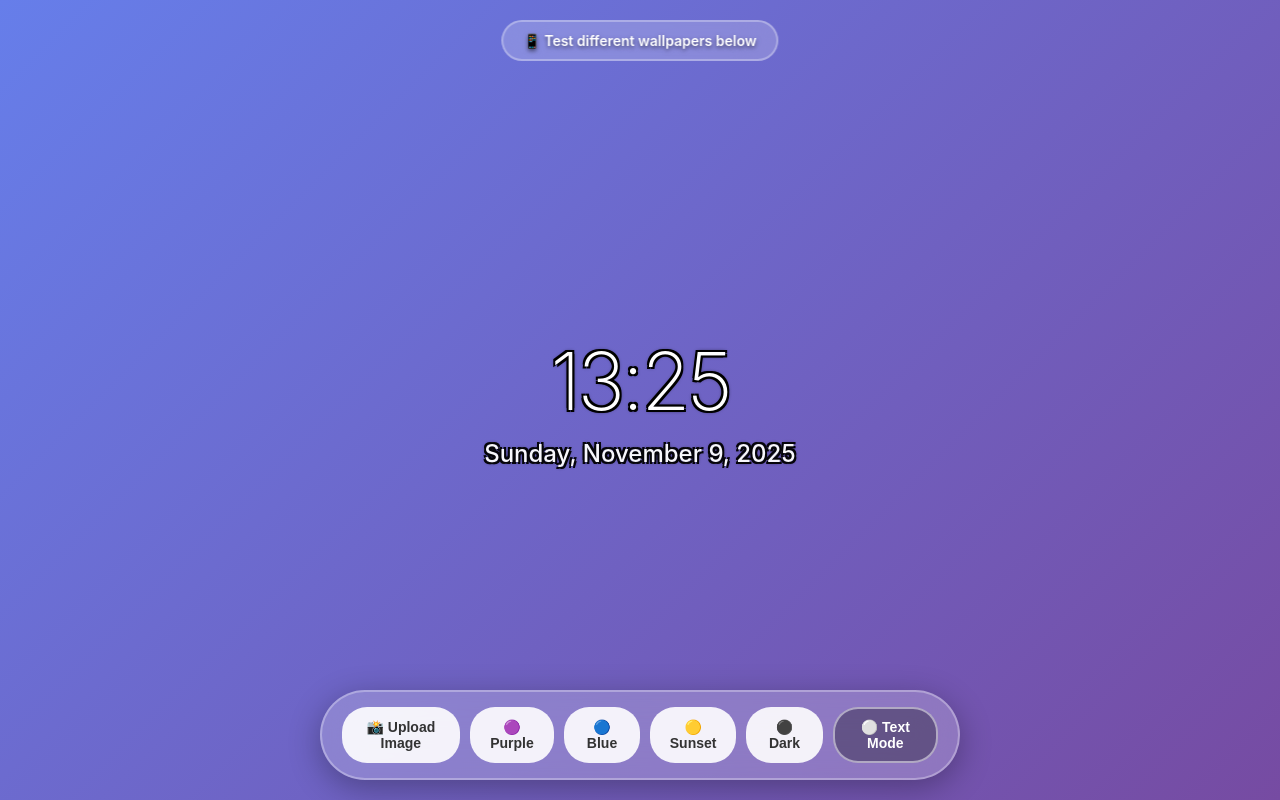
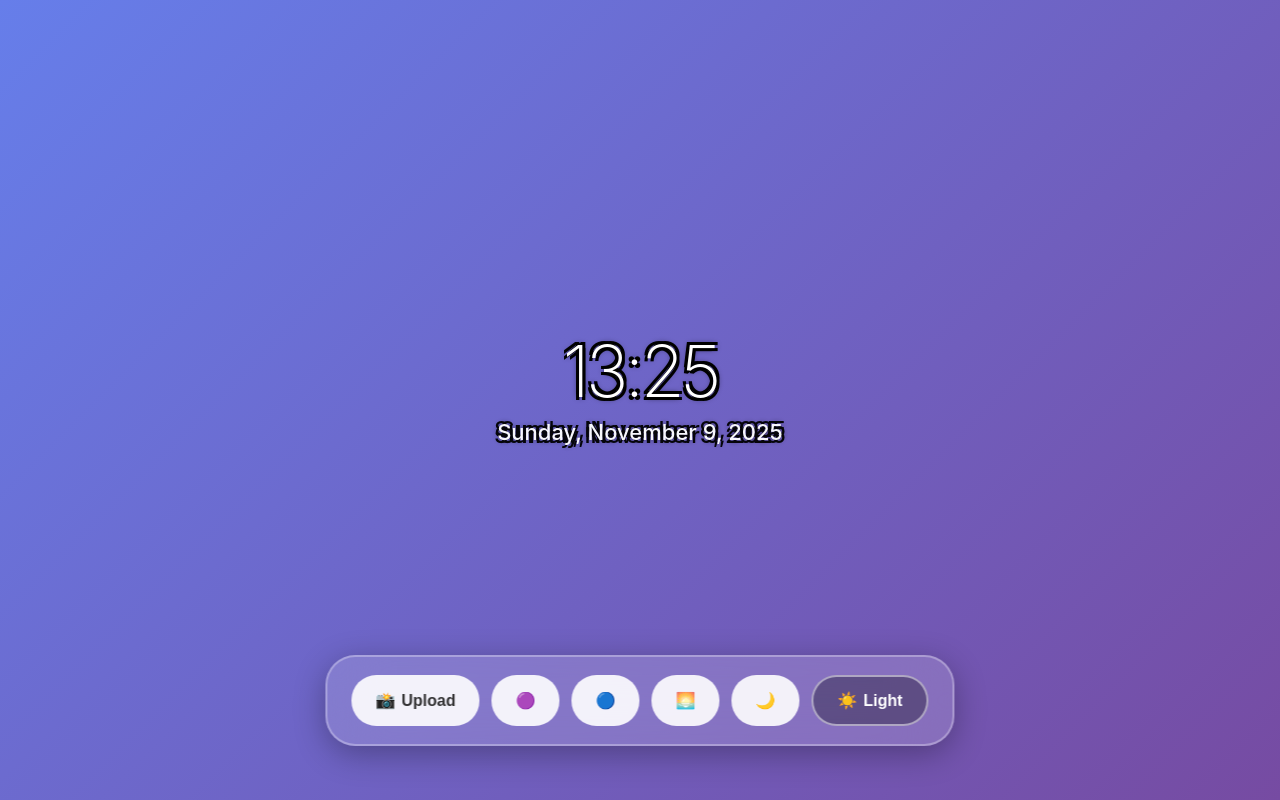
Before and after one commit to lyode/voice-home-screen-pro, a plain HTML site: page index.html in a window 1280 px wide. Drawn offline with Linux system fonts and the light colour scheme.

Commit message:
Update index.html

```diff
--- a/index.html
+++ b/index.html
@@ -6,7 +6,7 @@
     <meta name="theme-color" content="transparent">
     <meta name="apple-mobile-web-app-capable" content="yes">
     <meta name="apple-mobile-web-app-status-bar-style" content="black-translucent">
-    <title>Clock - Test Background</title>
+    <title>Clock - iPhone 15 Pro Max</title>
     <style>
         * {
             margin: 0;
@@ -15,8 +15,8 @@
         }
 
         :root {
-            --outline-width: 2px;
-            --shadow-blur: 4px;
+            --outline-width: 3px;
+            --shadow-blur: 6px;
         }
 
         html, body {
@@ -26,19 +26,33 @@
         }
 
         body {
-            font-family: -apple-system, BlinkMacSystemFont, 'Segoe UI', Roboto, sans-serif;
+            font-family: -apple-system, BlinkMacSystemFont, 'SF Pro Display', sans-serif;
             display: flex;
             flex-direction: column;
             align-items: center;
             justify-content: center;
-            /* Default gradient background */
+            /* Default gradient */
             background: linear-gradient(135deg, #667eea 0%, #764ba2 100%);
             background-size: cover;
             background-position: center;
             transition: background 0.5s ease;
+            /* iPhone 15 Pro Max safe areas - Dynamic Island */
+            padding-top: max(env(safe-area-inset-top), 54px);
+            padding-bottom: max(env(safe-area-inset-bottom), 34px);
+            padding-left: env(safe-area-inset-left);
+            padding-right: env(safe-area-inset-right);
         }
 
-        /* White text with black outline */
+        /* Clock container */
+        .clock-container {
+            display: flex;
+            flex-direction: column;
+            align-items: center;
+            justify-content: center;
+            margin-top: -20px; /* Slightly above center for better visual balance */
+        }
+
+        /* White text with black outline - optimized for iPhone 15 Pro Max */
         .time, .date {
             color: white;
             text-shadow:
@@ -46,58 +60,68 @@
                 var(--outline-width) calc(var(--outline-width) * -1) 0 #000,
                 calc(var(--outline-width) * -1) var(--outline-width) 0 #000,
                 var(--outline-width) var(--outline-width) 0 #000,
-                0 0 var(--shadow-blur) rgba(0, 0, 0, 2);
+                0 0 var(--shadow-blur) rgba(0, 0, 0, 2.5);
             pointer-events: none;
+            user-select: none;
         }
 
+        /* iPhone 15 Pro Max optimized sizes */
         .time {
-            font-size: 80px;
+            font-size: 96px;
             font-weight: 200;
-            letter-spacing: -3px;
-            margin-bottom: 10px;
+            letter-spacing: -4px;
+            margin-bottom: 12px;
+            line-height: 1;
         }
 
         .date {
-            font-size: 24px;
+            font-size: 28px;
             font-weight: 500;
             opacity: 0.95;
+            line-height: 1.2;
+            text-align: center;
+            padding: 0 20px;
         }
 
-        /* Control Panel */
+        /* Control Panel - optimized for iPhone 15 Pro Max bottom */
         .controls {
             position: fixed;
-            bottom: 20px;
+            bottom: max(env(safe-area-inset-bottom), 34px);
+            bottom: calc(max(env(safe-area-inset-bottom), 34px) + 20px);
             left: 50%;
             transform: translateX(-50%);
             display: flex;
-            gap: 10px;
-            padding: 15px 20px;
-            background: rgba(255, 255, 255, 0.2);
-            backdrop-filter: blur(20px);
-            border-radius: 50px;
+            flex-wrap: wrap;
+            justify-content: center;
+            gap: 12px;
+            padding: 18px 24px;
+            background: rgba(255, 255, 255, 0.15);
+            backdrop-filter: blur(30px);
+            border-radius: 30px;
             border: 2px solid rgba(255, 255, 255, 0.3);
             box-shadow: 0 8px 32px rgba(0, 0, 0, 0.3);
+            max-width: 90%;
         }
 
         .btn {
-            padding: 10px 20px;
+            padding: 14px 24px;
             background: rgba(255, 255, 255, 0.9);
             border: none;
             border-radius: 25px;
-            font-size: 14px;
+            font-size: 16px;
             font-weight: 600;
             cursor: pointer;
             transition: all 0.3s ease;
             color: #333;
-        }
-
-        .btn:hover {
-            transform: scale(1.05);
-            background: white;
+            min-height: 48px; /* iPhone touch target */
+            display: flex;
+            align-items: center;
+            gap: 6px;
         }
 
         .btn:active {
             transform: scale(0.95);
+            background: rgba(255, 255, 255, 1);
         }
 
         #imageUpload {
@@ -105,19 +129,24 @@
         }
 
         .text-mode-toggle {
-            padding: 10px 20px;
+            padding: 14px 24px;
             background: rgba(0, 0, 0, 0.3);
             border: 2px solid rgba(255, 255, 255, 0.5);
             border-radius: 25px;
-            font-size: 14px;
+            font-size: 16px;
             font-weight: 600;
             cursor: pointer;
             color: white;
             transition: all 0.3s ease;
+            min-height: 48px;
+            display: flex;
+            align-items: center;
+            gap: 6px;
         }
 
-        .text-mode-toggle:hover {
+        .text-mode-toggle:active {
             background: rgba(0, 0, 0, 0.5);
+            transform: scale(0.95);
         }
 
         /* Dark text mode */
@@ -129,84 +158,152 @@
                 var(--outline-width) calc(var(--outline-width) * -1) 0 #fff,
                 calc(var(--outline-width) * -1) var(--outline-width) 0 #fff,
                 var(--outline-width) var(--outline-width) 0 #fff,
-                0 0 var(--shadow-blur) rgba(255, 255, 255, 2);
+                0 0 var(--shadow-blur) rgba(255, 255, 255, 2.5);
         }
 
-        /* Info text */
+        /* Info text - positioned below Dynamic Island */
         .info {
             position: fixed;
-            top: 20px;
+            top: max(env(safe-area-inset-top), 54px);
+            top: calc(max(env(safe-area-inset-top), 54px) + 20px);
             left: 50%;
             transform: translateX(-50%);
-            padding: 10px 20px;
-            background: rgba(255, 255, 255, 0.2);
-            backdrop-filter: blur(20px);
+            padding: 12px 24px;
+            background: rgba(255, 255, 255, 0.15);
+            backdrop-filter: blur(30px);
             border-radius: 25px;
             border: 2px solid rgba(255, 255, 255, 0.3);
             color: white;
-            font-size: 14px;
+            font-size: 15px;
             font-weight: 600;
             text-align: center;
-            max-width: 90%;
+            max-width: 85%;
             text-shadow: 0 2px 4px rgba(0, 0, 0, 0.5);
+            opacity: 0;
+            transition: opacity 0.3s ease;
         }
 
-        /* iPhone 15 Pro Max */
+        .info.show {
+            opacity: 1;
+        }
+
+        /* Specific iPhone 15 Pro Max media query */
         @media only screen
         and (device-width: 430px)
-        and (device-height: 932px) {
+        and (device-height: 932px)
+        and (-webkit-device-pixel-ratio: 3) {
+
+            body {
+                padding-top: 54px; /* Exact Dynamic Island clearance */
+                padding-bottom: 34px; /* Home indicator area */
+            }
+
             .time {
-                font-size: 90px;
+                font-size: 104px;
+                letter-spacing: -5px;
+                margin-bottom: 14px;
             }
+
             .date {
-                font-size: 26px;
+                font-size: 30px;
+            }
+
+            .controls {
+                bottom: 54px; /* Above home indicator */
+                padding: 20px 26px;
+                gap: 14px;
+            }
+
+            .btn, .text-mode-toggle {
+                padding: 16px 26px;
+                font-size: 17px;
+                min-height: 52px;
+            }
+
+            .info {
+                top: 74px; /* Below Dynamic Island */
+                font-size: 16px;
+                padding: 14px 26px;
             }
         }
 
-        /* Smaller screens */
-        @media (max-width: 375px) {
+        /* Portrait orientation */
+        @media (orientation: portrait) {
+            .clock-container {
+                margin-top: 0;
+            }
+        }
+
+        /* Landscape mode */
+        @media (orientation: landscape) {
             .time {
-                font-size: 70px;
+                font-size: 72px;
             }
             .date {
                 font-size: 22px;
             }
             .controls {
-                flex-direction: column;
-                gap: 8px;
+                flex-direction: row;
+                max-width: 95%;
             }
+            .clock-container {
+                margin-top: -40px;
+            }
+        }
+
+        /* Prevent text selection and long-press */
+        * {
+            -webkit-user-select: none;
+            -webkit-touch-callout: none;
+            -webkit-tap-highlight-color: transparent;
+        }
+
+        /* Smooth animations */
+        @media (prefers-reduced-motion: no-preference) {
+            .time, .date {
+                animation: fadeIn 0.5s ease;
+            }
+        }
+
+        @keyframes fadeIn {
+            from { opacity: 0; transform: translateY(-10px); }
+            to { opacity: 1; transform: translateY(0); }
         }
     </style>
 </head>
 <body>
     <div class="info" id="info">
-        📱 Test different wallpapers below
+        📱 iPhone 15 Pro Max Optimized
     </div>
 
-    <div class="time" id="time">00:00</div>
-    <div class="date" id="date">Loading...</div>
+    <div class="clock-container">
+        <div class="time" id="time">00:00</div>
+        <div class="date" id="date">Loading...</div>
+    </div>
 
     <div class="controls">
         <button class="btn" onclick="document.getElementById('imageUpload').click()">
-            📸 Upload Image
+            <span>📸</span>
+            <span>Upload</span>
         </button>
         <input type="file" id="imageUpload" accept="image/*" onchange="loadImage(event)">
 
         <button class="btn" onclick="setGradient('purple')">
-            🟣 Purple
+            <span>🟣</span>
         </button>
         <button class="btn" onclick="setGradient('blue')">
-            🔵 Blue
+            <span>🔵</span>
         </button>
-        <button class="btn" onclick="setGradient('pink')">
-            🟡 Sunset
+        <button class="btn" onclick="setGradient('sunset')">
+            <span>🌅</span>
         </button>
         <button class="btn" onclick="setGradient('dark')">
-            ⚫ Dark
+            <span>🌙</span>
         </button>
 
         <button class="text-mode-toggle" onclick="toggleTextMode()">
-            ⚪️ Text Mode
+            <span id="modeIcon">☀️</span>
+            <span id="modeText">Light</span>
         </button>
     </div>
 
@@ -240,7 +337,7 @@
                     document.body.style.background = `url('${e.target.result}')`;
                     document.body.style.backgroundSize = 'cover';
                     document.body.style.backgroundPosition = 'center';
-                    updateInfo('Custom wallpaper loaded');
+                    showInfo('Custom wallpaper loaded ✅');
                 };
                 reader.readAsDataURL(file);
             }
@@ -250,7 +347,7 @@
             const gradients = {
                 purple: 'linear-gradient(135deg, #667eea 0%, #764ba2 100%)',
                 blue: 'linear-gradient(135deg, #00c6ff 0%, #0072ff 100%)',
-                pink: 'linear-gradient(135deg, #f093fb 0%, #f5576c 100%)',
+                sunset: 'linear-gradient(135deg, #ff6b6b 0%, #feca57 50%, #ee5a6f 100%)',
                 dark: 'linear-gradient(135deg, #0f0c29 0%, #302b63 50%, #24243e 100%)'
             };
 
@@ -260,30 +357,37 @@
             const names = {
                 purple: 'Purple gradient',
                 blue: 'Blue gradient',
-                pink: 'Sunset gradient',
+                sunset: 'Sunset gradient',
                 dark: 'Dark gradient'
             };
-            updateInfo(names[type]);
+            showInfo(names[type] + ' applied');
         }
 
         function toggleTextMode() {
             isLightText = !isLightText;
             document.body.classList.toggle('dark-text');
-            const toggle = document.querySelector('.text-mode-toggle');
+
+            const modeIcon = document.getElementById('modeIcon');
+            const modeText = document.getElementById('modeText');
+
             if (isLightText) {
-                toggle.textContent = '⚪️ Text Mode';
-                updateInfo('White text + black outline');
+                modeIcon.textContent = '☀️';
+                modeText.textContent = 'Light';
+                showInfo('White text mode');
             } else {
-                toggle.textContent = '⚫ Text Mode';
-                updateInfo('Black text + white outline');
+                modeIcon.textContent = '🌙';
+                modeText.textContent = 'Dark';
+                showInfo('Black text mode');
             }
         }
 
-        function updateInfo(text) {
+        function showInfo(text) {
             const info = document.getElementById('info');
             info.textContent = text;
+            info.classList.add('show');
+
             setTimeout(() => {
-                info.textContent = '📱 Test different wallpapers below';
+                info.classList.remove('show');
             }, 2000);
         }
 
@@ -293,10 +397,36 @@
         // Update every second
         setInterval(updateTime, 1000);
 
-        // Show instruction
+        // Show welcome message
         setTimeout(() => {
-            updateInfo('💡 This simulates how it looks on your phone wallpaper!');
-        }, 1000);
+            showInfo('📱 Optimized for iPhone 15 Pro Max');
+        }, 500);
+
+        // Detect if running on iPhone 15 Pro Max
+        function detectDevice() {
+            const isIPhone15ProMax =
+                window.screen.width === 430 &&
+                window.screen.height === 932 &&
+                window.devicePixelRatio === 3;
+
+            if (isIPhone15ProMax) {
+                setTimeout(() => {
+                    showInfo('✅ iPhone 15 Pro Max detected!');
+                }, 2500);
+            }
+        }
+
+        detectDevice();
+
+        // Prevent accidental zoom
+        document.addEventListener('gesturestart', function(e) {
+            e.preventDefault();
+        });
+
+        // Prevent bounce scrolling
+        document.body.addEventListener('touchmove', function(e) {
+            e.preventDefault();
+        }, { passive: false });
     </script>
 </body>
 </html>
```
